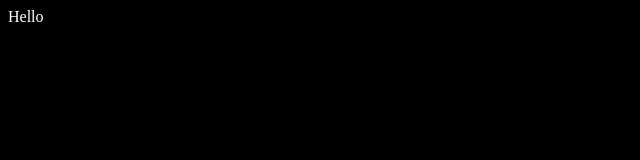
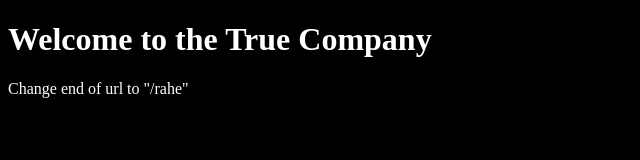
Before and after one commit to fiorittoev/system82, a website: page templates/Tier3.html in a window 1280 px wide. Shown: the whole page, without its empty margins (0-640 px from the left). Drawn offline with Linux system fonts and the light colour scheme; files that its build step writes are made by us from their sources.

Commit message:
Secret page update

```diff
--- a/Tier3/Tier3.css
+++ b/Tier3/Tier3.css
@@ -11,3 +11,8 @@ body {
 .flicker {
     animation: flicker 1s infinite;
 }
+
+p{
+  color:black
+  text-align:center;
+}
--- a/templates/Tier3.html
+++ b/templates/Tier3.html
@@ -7,5 +7,8 @@
 
     </head>
 <body class="flicker">
-Hello
+    <h1><strong>Welcome to the True Company</strong></h1>
+    <p>
+        Change end of url to "/rahe"
+    </p>
 </body>
```
